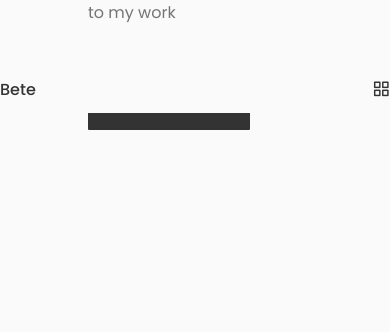
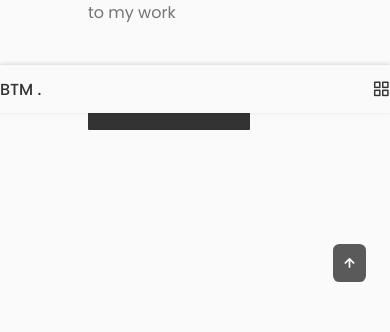
Before and after one commit to Beteplus/Portfolio, a React (Vite) app: page / in a window 390 px wide. Shown: the part 731-1063 px from the top of the page. Built offline with nearby package versions, Linux system fonts and the light colour scheme.

Commit message:
Scrollup  complet

```diff
--- a/src/App.jsx
+++ b/src/App.jsx
@@ -8,6 +8,7 @@
 import Testimonial from "./Components/Testimonial/Testimonial";
 import Contact from "./Components/Contact/Contact";
 import Footer from "./Components/Footer/Footer";
+import ScrollUp from "./Components/scrollUp/ScrollUp";
 
 function App() {
   return (
@@ -22,6 +23,7 @@
         <Testimonial />
         <Contact />
         <Footer />
+        <ScrollUp />
       </main>
     </>
   );
--- a/src/Components/Header/Header.css
+++ b/src/Components/Header/Header.css
@@ -42,7 +42,10 @@
 .active-link,.nav_link:hover{
     color: var(--title-color-dark);
 }
-
+/* ================================ change bg color */
+.scroll-header{
+    box-shadow: 0 -1px 4px rgba(0,0,0,0.15);
+}
 /* ======== breakpoint ======= */
 @media screen and (max-width: 768px) {
     .header{
--- a/src/Components/Header/Header.jsx
+++ b/src/Components/Header/Header.jsx
@@ -2,48 +2,74 @@
 import "./Header.css";
 
 function Header() {
+  // ========== Change Backgroun Color
+  window.addEventListener("scroll", function () {
+    const header = document.querySelector(".header");
+    if (this.scrollY >= 80) header.classList.add("scroll-header");
+    else scrollUp.classList.remove("scroll-header");
+  });
+
   // ============= toggle menu ================
   const [Toggle, showMenu] = useState(false);
+  const [activeNav, SetAvtiveNav] = useState("#home");
   return (
     <>
       <header className="header">
         <nav className="nav container">
           <a href="index.html" className="nav_logo">
-            Bete
+          BTM .
           </a>
 
           <div className={Toggle ? "nav_menu show-menu" : "nav_menu"}>
             <ul className="nav_list grid">
               <li className="nav_item">
-                <a href="#home" className="nav_link active-link">
+                <a href="#home" onClick={()=> SetAvtiveNav('#home')}
+                className={
+                  activeNav === '#home' ? 'nav_link active-link' : 'nav_link'
+                } >
                   <i className="uil uil-estate nav_icon"></i>
                   Home
                 </a>
               </li>
               <li className="nav_item">
-                <a href="#about" className="nav_link">
+                <a href="#about" onClick={()=> SetAvtiveNav('#about')}
+                className={
+                  activeNav === '#about' ? 'nav_link active-link' : 'nav_link'
+                }>
                   <i className="uil uil-user nav_icon"></i>About
                 </a>
               </li>
               <li className="nav_item">
-                <a href="#skills" className="nav_link">
+                <a href="#skills" onClick={()=> SetAvtiveNav('#skills')}
+                className={
+                  activeNav === '#skills' ? 'nav_link active-link' : 'nav_link'
+                }>
                   <i className="uil uil-file nav_icon"></i>
                   Skills
                 </a>
               </li>
               <li className="nav_item">
-                <a href="#services" className="nav_link">
+                <a href="#services" onClick={()=> SetAvtiveNav('#services')}
+                className={
+                  activeNav === '#services' ? 'nav_link active-link' : 'nav_link'
+                }>
                   <i className="uil uil-file-alt nav_icon nav_icon"></i>{" "}
                   Services
                 </a>
               </li>
               <li className="nav_item">
-                <a href="#portfolio" className="nav_link">
+                <a href="#portfolio"onClick={()=> SetAvtiveNav('#portfolio')}
+                className={
+                  activeNav === '#portfolio' ? 'nav_link active-link' : 'nav_link'
+                }>
                   <i className="uil uil-scenery nav_icon nav_icon"></i>portfolio
                 </a>
               </li>
               <li className="nav_item">
-                <a href="#contact" className="nav_link">
+                <a href="#contact" onClick={()=> SetAvtiveNav('#contact')}
+                className={
+                  activeNav === '#contact' ? 'nav_link active-link' : 'nav_link'
+                }>
                   <i className="uil uil-message nav_icon"></i>Contact
                 </a>
               </li>
@@ -55,7 +81,7 @@
             ></i>
           </div>
           <div className="nav_toggle" onClick={() => showMenu(!Toggle)}>
-          <i class="uil uil-apps"></i>
+            <i class="uil uil-apps"></i>
           </div>
         </nav>
       </header>
--- /dev/null
+++ b/src/Components/scrollUp/ScrollUp.css
@@ -0,0 +1,51 @@
+.scrollup{
+    position: fixed;
+    right: 2.5rem;
+    bottom: -20%;
+    background-color: var(--title-color);
+    opacity: 0.8;
+    padding: 0.3rem 0.5rem;
+    border-radius: 0.4rem;
+    z-index: var(--z-tooltip);
+    transition: .4s;
+}
+.scrollup_icon{
+    font-size: 1.5rem;
+    color: var(--container-color);
+
+
+}
+.scrollup:hover{
+    background-color: var(--title-color-dark);
+}
+.show-scroll{
+    bottom: 3rem;
+}
+
+
+/* =========== Breakpoint =============== */
+/* for large */
+@media screen and (max-width:992px) {
+    .scrollup{
+        right: 1.5rem;
+        padding: 0.25rem 0.4rem;
+    }
+    .scrollup_icon{
+        font-size: 1.25rem;
+    }
+}
+  /* for medium */
+  @media screen and (max-width: 768px) {
+    .show-scroll{
+        bottom: 4rem;
+    }
+  }
+
+  @media screen and (max-width: 576px) {}
+  /* for small */
+  @media screen and (max-width:350px) {
+    .scrollup{
+        right: 1rem;
+    }
+
+  }
--- /dev/null
+++ b/src/Components/scrollUp/ScrollUp.jsx
@@ -0,0 +1,21 @@
+import React from "react";
+import "./ScrollUp.css";
+
+function ScrollUp() {
+  window.addEventListener("scroll", function () {
+    const scrollUp = document.querySelector(".scrollup");
+    if (this.scrollY >= 560) scrollUp.classList.add("show-scroll");
+    else scrollUp.classList.remove("show-scroll");
+  });
+  return (
+    <a
+      href="
+  #"
+      className="scrollup"
+    >
+      <i className="uil uil-arrow-up scrollup_icon"></i>
+    </a>
+  );
+}
+
+export default ScrollUp;
```
Also changed, not shown: src/Components/Work/Work.css (added), src/Components/Work/Work.jsx (added).
